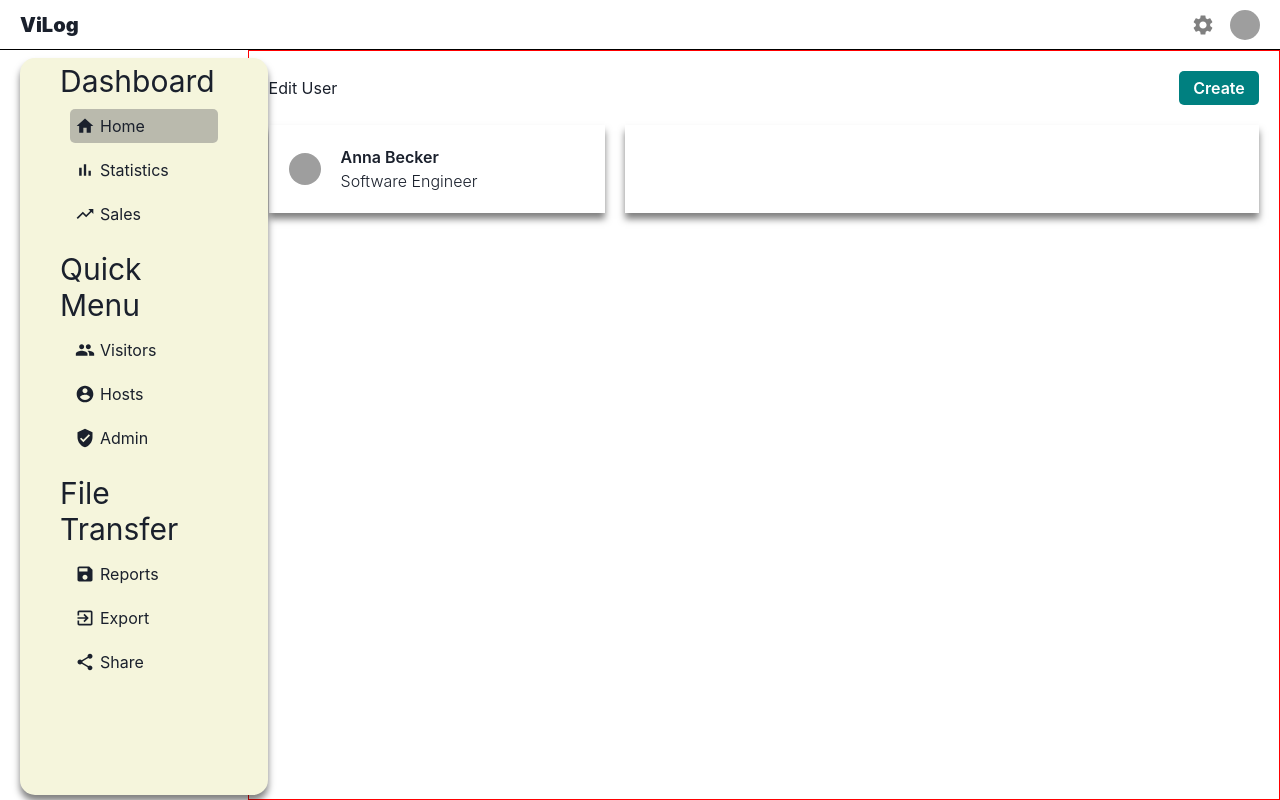
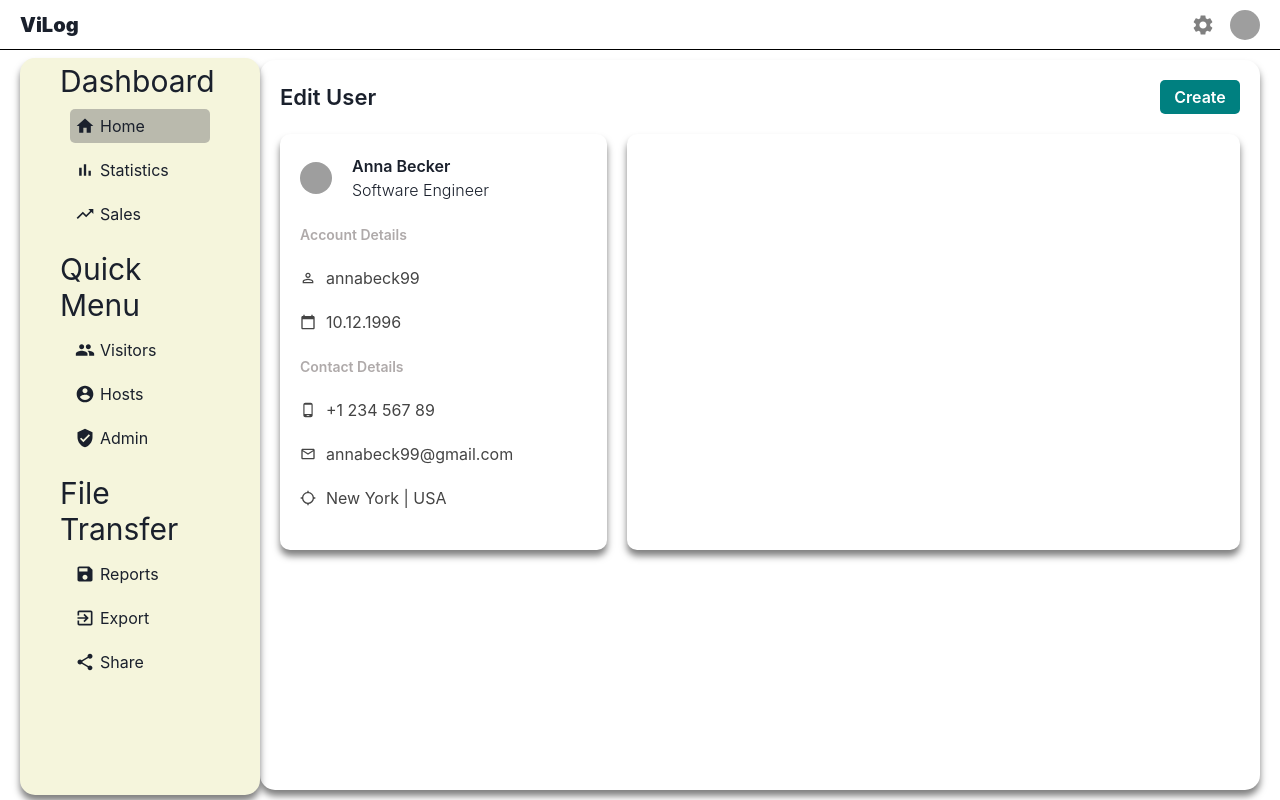
Before and after one commit to Nicholas-Darko-Brown/ViLog, a React (Create React App) app in the folder Client/guest-app/: page /edit/1 in a window 1280 px wide. Built offline with nearby package versions, Linux system fonts and the light colour scheme; grey boxes are pictures that could not be loaded.

Commit message:
Adding edit feature

```diff
--- a/Client/guest-app/src/components/Dashboard/Dashboard Pages/Edit/Edit.css
+++ b/Client/guest-app/src/components/Dashboard/Dashboard Pages/Edit/Edit.css
@@ -10,13 +10,22 @@
 .edit_content {
     flex: 4;
     padding: 20px;
-    border: 1px solid red;
+    margin: 10px 20px;
+    border-radius: 15px;
+    box-shadow: 0px 6px 7px 0px rgba(0,0,0,0.5);
+    -webkit-box-shadow: 0px 6px 7px 0px rgba(0,0,0,0.5);
+    -moz-box-shadow: 0px 6px 7px 0px rgba(0,0,0,0.5);
 }
 
 .edit_content_title_container {
     display: flex;
     align-items: center;
     justify-content: space-between;
+}
+
+.edit_content_title {
+    font-size: 22px;
+    font-weight: 600;
 }
 
 .edit_add_btn {
@@ -30,7 +39,7 @@
 }
 
 .edit_add_btn:hover {
-    opacity: 0.8;
+    opacity: 0.6;
 }
 
 .edit_widget_container {
@@ -41,6 +50,7 @@
 .edit_display {
     flex: 1;
     padding: 20px;
+    border-radius: 10px;
     box-shadow: 0px 6px 7px 0px rgba(0,0,0,0.5);
     -webkit-box-shadow: 0px 6px 7px 0px rgba(0,0,0,0.5);
     -moz-box-shadow: 0px 6px 7px 0px rgba(0,0,0,0.5);
@@ -53,6 +63,7 @@
     -webkit-box-shadow: 0px 6px 7px 0px rgba(0,0,0,0.5);
     -moz-box-shadow: 0px 6px 7px 0px rgba(0,0,0,0.5);
     margin-left: 20px;
+    border-radius: 10px;
 }
 
 .edit_display_top {
@@ -80,3 +91,28 @@
 .edit_display_position {
     font-weight: 300;
 }
+
+.edit_display_bottom {
+    margin-top: 20px;
+}
+
+.edit_display_title {
+    font-size: 14px;
+    font-weight: 600;
+    color: rgb(175, 170, 170);
+}
+
+.edit_display_info {
+    display: flex;
+    align-items: center;
+    margin: 20px 0px;
+    color: #444444;
+}
+
+.edit_display_icon {
+    font-size: 16px !important;
+}
+
+.edit_display_info_title {
+    margin-left: 10px;
+}
--- a/Client/guest-app/src/components/Dashboard/Dashboard Pages/Edit/Edit.js
+++ b/Client/guest-app/src/components/Dashboard/Dashboard Pages/Edit/Edit.js
@@ -1,20 +1,19 @@
-import Navbar from '../../Dashboard Components/Navbar/Navbar'
-import Sidebar from '../../Dashboard Components/Sidebar/Sidebar'
-import './Edit.css'
-import User from '../../../../assets/user.png'
+import Navbar from '../../Dashboard Components/Navbar/Navbar';
+import Sidebar from '../../Dashboard Components/Sidebar/Sidebar';
+import './Edit.css';
+import User from '../../../../assets/user.png';
+import { CalendarToday, LocationSearching, MailOutline, PermIdentity, PhoneAndroid } from '@material-ui/icons';
 
 const Edit = () => {
   return (
-    <div className='edit_container'>
+    <div className="edit_container">
       <Navbar />
       <div className="edit_sidebar">
         <Sidebar />
         <div className="edit_content">
           <div className="edit_content_title_container">
-            <span>Edit User</span>
-            <button className="edit_add_btn">
-              Create
-            </button>
+            <span className="edit_content_title">Edit User</span>
+            <button className="edit_add_btn">Create</button>
           </div>
           <div className="edit_widget_container">
             <div className="edit_display">
@@ -22,17 +21,42 @@ const Edit = () => {
                 <img src={User} alt="" className="edit_display_img" />
                 <div className="edit_display_top_title">
                   <span className="edit_display_username">Anna Becker</span>
-                  <span className="edit_display_position">Software Engineer</span>
+                  <span className="edit_display_position">
+                    Software Engineer
+                  </span>
                 </div>
               </div>
-              <div className="edit_display_bottom"></div>
+              <div className="edit_display_bottom">
+                <span className="edit_display_title">Account Details</span>
+                <div className="edit_display_info">
+                  <PermIdentity className="edit_display_icon" />
+                  <span className="edit_display_info_title">annabeck99</span>
+                </div>
+                <div className="edit_display_info">
+                  <CalendarToday className="edit_display_icon" />
+                  <span className="edit_display_info_title">10.12.1996</span>
+                </div>
+                <span className="edit_display_title">Contact Details</span>
+                <div className="edit_display_info">
+                  <PhoneAndroid className="edit_display_icon" />
+                  <span className="edit_display_info_title">+1 234 567 89</span>
+                </div>
+                <div className="edit_display_info">
+                  <MailOutline className="edit_display_icon" />
+                  <span className="edit_display_info_title">annabeck99@gmail.com</span>
+                </div>
+                <div className="edit_display_info">
+                  <LocationSearching className="edit_display_icon" />
+                  <span className="edit_display_info_title">New York | USA</span>
+                </div>
+              </div>
             </div>
             <div className="edit_update"></div>
           </div>
         </div>
       </div>
     </div>
-  )
-}
+  );
+};
 
-export default Edit
+export default Edit;
```
